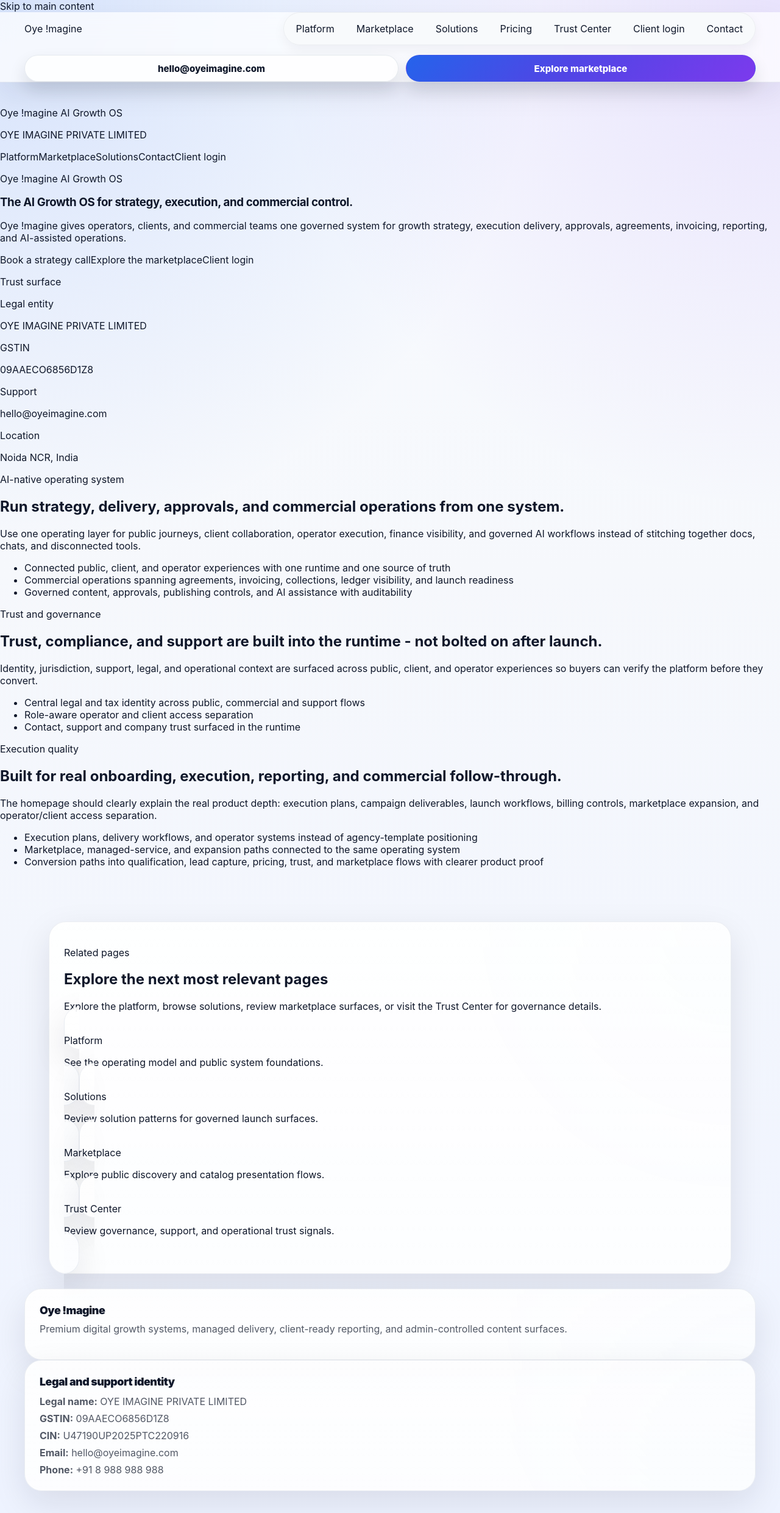
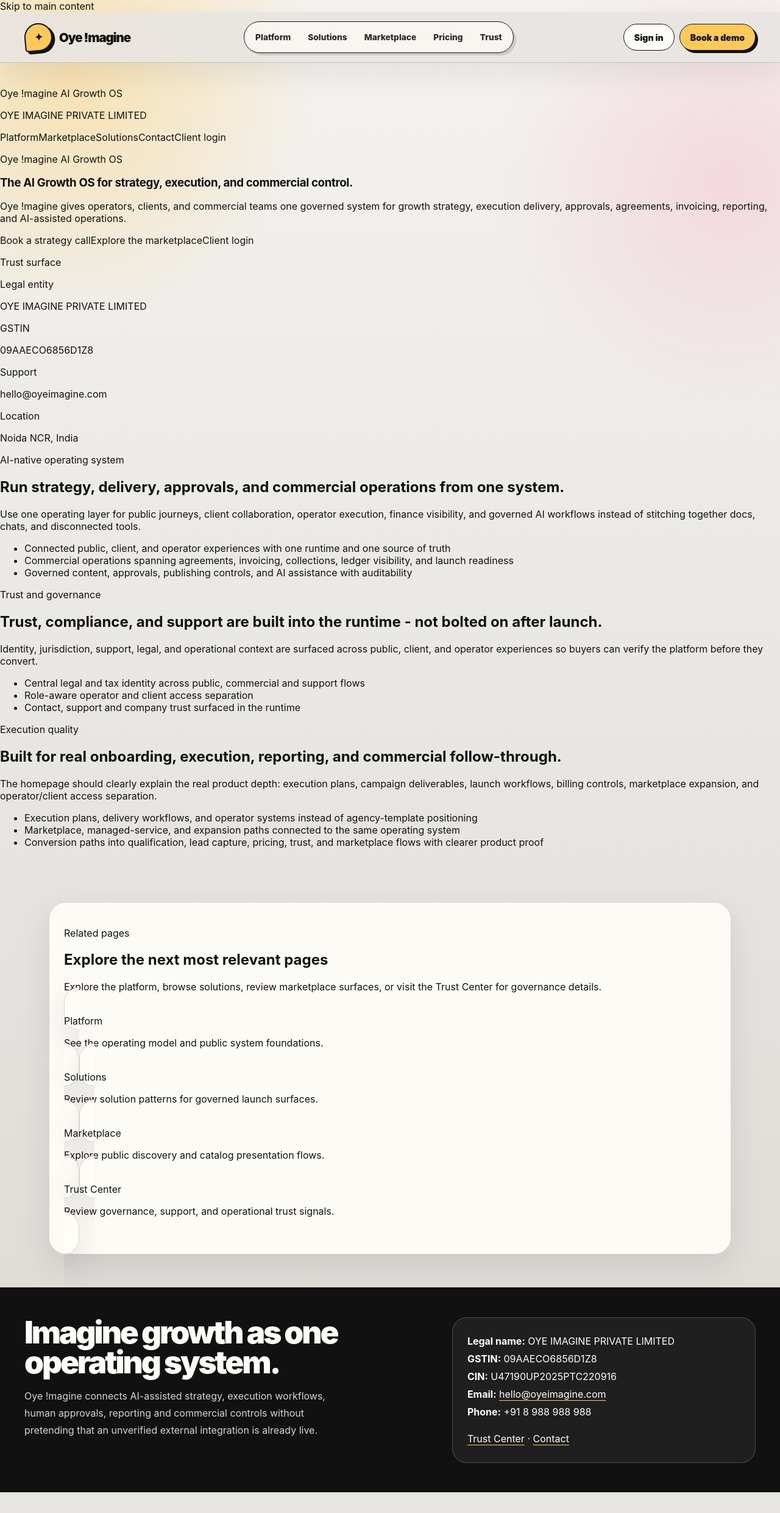
Before and after one commit to arunkumarmanikonda-web/oye-imagine-growth-os-starter, a Next.js app: page / in a window 1280 px wide. Shown: the whole page at 61% size. After the commit the page ends 2447 px from the top, so only its background shows below. Built offline with nearby package versions, Linux system fonts and the light colour scheme; no server answers.

Commit message:
feat: align public shell with Oye brand and production metadata

```diff
--- a/src/app/layout.tsx
+++ b/src/app/layout.tsx
@@ -1,37 +1,44 @@
 import type { Metadata } from 'next'
-import type { ReactNode } from "react";
-import Link from "next/link";
-import "./globals.css";
-import { buildFooterMeta } from "@/lib/foundation/public-shell";
+import type { ReactNode } from 'react'
+import Link from 'next/link'
+import './globals.css'
+import './brand.css'
+import { buildFooterMeta } from '@/lib/foundation/public-shell'
 import { organizationJsonLd, websiteJsonLd } from '@/lib/seo/site'
 import ContextualPublicLinks from '@/components/public/ContextualPublicLinks'
 
+const siteUrl = process.env.NEXT_PUBLIC_SITE_URL || 'https://www.oyeimagine.com'
+
 export const metadata: Metadata = {
-  metadataBase: new URL(process.env.NEXT_PUBLIC_SITE_URL || 'http://127.0.0.1:3060'),
-  title: 'OYE Imagine | Enterprise growth experiences',
+  metadataBase: new URL(siteUrl),
+  title: {
+    default: 'Oye !magine | AI Growth OS',
+    template: '%s | Oye !magine',
+  },
   description:
-    'OYE Imagine helps enterprise teams launch guided demos, qualification flows, marketplaces, and conversion-ready public experiences.',
+    'Oye !magine is an AI-assisted Growth OS for strategy, content, campaigns, approvals, analytics, commercial governance and managed growth operations.',
   alternates: { canonical: '/' },
   openGraph: {
-    title: 'OYE Imagine | Enterprise growth experiences',
+    title: 'Oye !magine | AI Growth OS',
     description:
-      'OYE Imagine helps enterprise teams launch guided demos, qualification flows, marketplaces, and conversion-ready public experiences.',
+      'Connect strategy, creation, approvals, campaigns, analytics and commercial governance in one growth operating system.',
     url: '/',
-    siteName: 'OYE Imagine',
+    siteName: 'Oye !magine',
     type: 'website',
-    images: [{ url: '/favicon.ico' }]
+    images: [{ url: '/favicon.ico', alt: 'Oye !magine' }],
   },
   twitter: {
     card: 'summary',
-    title: 'OYE Imagine | Enterprise growth experiences',
+    title: 'Oye !magine | AI Growth OS',
     description:
-      'OYE Imagine helps enterprise teams launch guided demos, qualification flows, marketplaces, and conversion-ready public experiences.',
-    images: ['/favicon.ico']
-  }
+      'Connect strategy, creation, approvals, campaigns, analytics and commercial governance in one growth operating system.',
+    images: ['/favicon.ico'],
+  },
 }
 
 export default function RootLayout(props: { children: ReactNode }) {
   const footerMeta = buildFooterMeta()
+
   return (
     <html lang="en">
       <body>
@@ -41,98 +48,73 @@ export default function RootLayout(props: { children: ReactNode }) {
         >
           Skip to main content
         </a>
+
         <div className="oi-shell">
           <header className="oi-topbar">
-            <div
-  className="oi-container"
-  style={{
-    display: "flex",
-    alignItems: "center",
-    justifyContent: "space-between",
-    gap: 16,
-    flexWrap: "wrap"
-  }}
->
-              <Link className="oi-brand" href="/">
+            <div className="oi-container oye-public-header">
+              <Link className="oye-wordmark" href="/" aria-label="Oye !magine home">
                 Oye !magine
               </Link>
 
-              <nav className="oi-nav oi-nav-wrap" aria-label="Primary">
+              <nav className="oye-public-nav" aria-label="Primary navigation">
                 <Link href="/platform">Platform</Link>
+                <Link href="/solutions">Solutions</Link>
                 <Link href="/marketplace">Marketplace</Link>
-                <Link href="/solutions">Solutions</Link>
                 <Link href="/pricing">Pricing</Link>
-                <Link href="/trust">Trust Center</Link>
-                <Link href="/login/client">Client login</Link>
-                <a href="mailto:hello@oyeimagine.com">Contact</a>
+                <Link href="/trust">Trust</Link>
               </nav>
 
-              <div
-  style={{
-    display: "flex",
-    gap: 12,
-    flexWrap: "wrap",
-    width: "100%",
-    justifyContent: "flex-start",
-    alignItems: "stretch"
-  }}
->
-                <a
-  className="oi-btn oi-btn-secondary"
-  href="mailto:hello@oyeimagine.com"
-  style={{ flex: "1 1 220px", minWidth: 0, justifyContent: "center" }}
->
-                  hello@oyeimagine.com
-                </a>
-                <Link
-  className="oi-btn oi-btn-primary"
-  href="/marketplace"
-  style={{ flex: "1 1 180px", minWidth: 0, justifyContent: "center" }}
->
-                  Explore marketplace
+              <div className="oye-header-actions">
+                <Link className="oye-sign-in" href="/login/client">
+                  Sign in
+                </Link>
+                <Link className="oye-book-demo" href="/contact">
+                  Book a demo
                 </Link>
               </div>
             </div>
           </header>
 
-          <div id="main-content" className="oi-main">{props.children}</div>
+          <main id="main-content" className="oi-main">
+            {props.children}
+          </main>
 
           <ContextualPublicLinks />
 
-          <footer>
-            <div className="oi-container oi-py-card-lg">
-              <div className="oi-grid oi-grid--two">
-                <article className="oi-card">
-                  <div className="oi-card-title">Oye !magine</div>
-                  <p className="oi-page-subtitle oi-mt-2">
-                    Premium digital growth systems, managed delivery, client-ready reporting, and admin-controlled content surfaces.
+          <footer className="oye-site-footer">
+            <div className="oi-container oye-footer-grid">
+              <section>
+                <p className="oye-footer-title">Imagine growth as one operating system.</p>
+                <p className="oye-footer-copy">
+                  Oye !magine connects AI-assisted strategy, execution workflows, human approvals,
+                  reporting and commercial controls without pretending that an unverified external
+                  integration is already live.
                 </p>
-                </article>
+              </section>
 
-                <article className="oi-card">
-                  <div className="oi-card-title">Legal and support identity</div>
-                  <div className="oi-meta-line oi-mt-3">
-                    <strong>Legal name:</strong> {footerMeta.legalName}
+              <section className="oye-footer-meta" aria-label="Legal and support identity">
+                <div><strong>Legal name:</strong> {footerMeta.legalName}</div>
+                <div><strong>GSTIN:</strong> {footerMeta.gstin}</div>
+                <div><strong>CIN:</strong> {footerMeta.cin}</div>
+                <div><strong>Email:</strong> <a href={`mailto:${footerMeta.supportEmail}`}>{footerMeta.supportEmail}</a></div>
+                <div><strong>Phone:</strong> {footerMeta.supportPhone}</div>
+                <div style={{ marginTop: 16 }}>
+                  <Link href="/trust">Trust Center</Link> · <Link href="/contact">Contact</Link>
                 </div>
-                  <div className="oi-meta-line" style={{ marginTop: 8 }}>
-                    <strong>GSTIN:</strong> {footerMeta.gstin}
-                  </div>
-                  <div className="oi-meta-line" style={{ marginTop: 8 }}>
-                    <strong>CIN:</strong> {footerMeta.cin}
-                  </div>
-                  <div className="oi-meta-line" style={{ marginTop: 8 }}>
-                    <strong>Email:</strong> {footerMeta.supportEmail}
-                  </div>
-                  <div className="oi-meta-line" style={{ marginTop: 8 }}>
-                    <strong>Phone:</strong> {footerMeta.supportPhone}
-                  </div>
-                </article>
-              </div>
+              </section>
             </div>
           </footer>
         </div>
-            <script type='application/ld+json' dangerouslySetInnerHTML={{ __html: JSON.stringify(organizationJsonLd()) }} />
-      <script type='application/ld+json' dangerouslySetInnerHTML={{ __html: JSON.stringify(websiteJsonLd()) }} />    </body>
+
+        <script
+          type="application/ld+json"
+          dangerouslySetInnerHTML={{ __html: JSON.stringify(organizationJsonLd()) }}
+        />
+        <script
+          type="application/ld+json"
+          dangerouslySetInnerHTML={{ __html: JSON.stringify(websiteJsonLd()) }}
+        />
+      </body>
     </html>
-  );
+  )
 }
```
Lines whose indentation alone changed are shown as unchanged.
